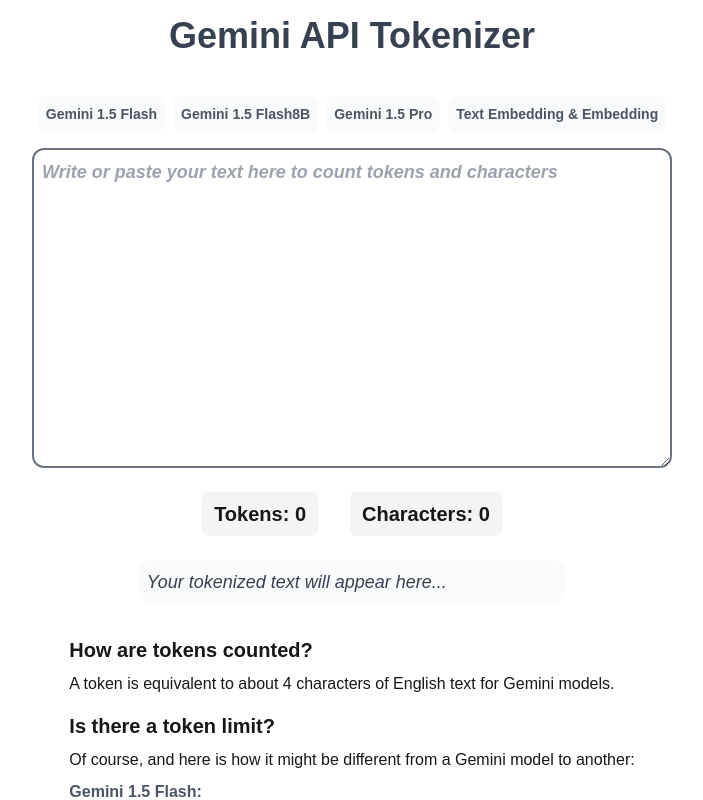
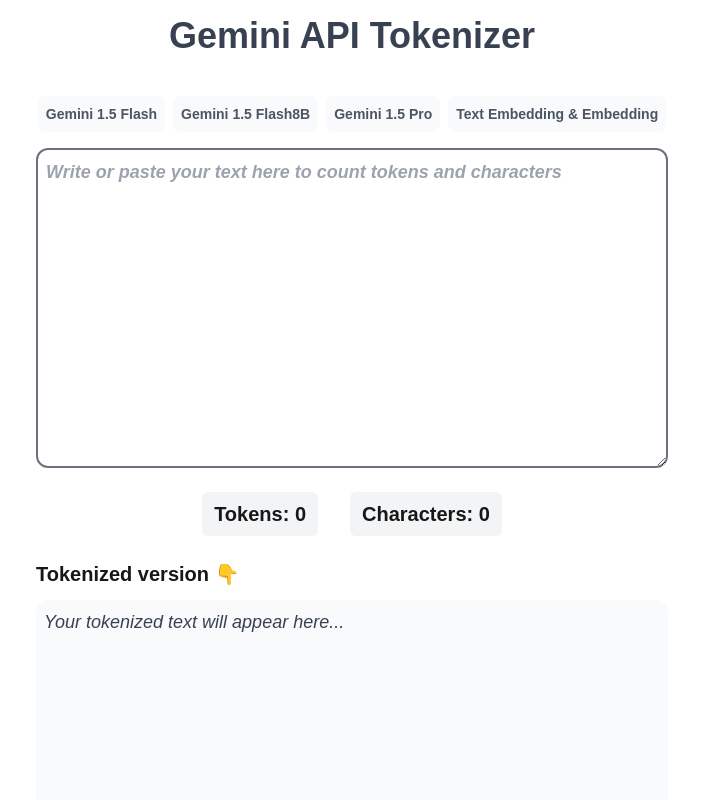
Before and after one commit to AmineAouragh/gemini-tokenizer, a Next.js app: page / in a window 1280 px wide. Shown: the top 800 px of the page, without its empty margins (288-991 px from the left). Built offline with nearby package versions, Linux system fonts and the light colour scheme.

Commit message:
improve tokenized text readability with background colors

```diff
--- a/pages/index.js
+++ b/pages/index.js
@@ -5,6 +5,15 @@
   const [ tokenCount, setTokenCount ] = useState(0)
   const [ characterCount, setCharacterCount ] = useState(0)
   const [ input, setInput ] = useState("")
+
+  const colors = [
+    'bg-red-200',
+    'bg-blue-200',
+    'bg-green-200',
+    'bg-yellow-200',
+    'bg-purple-200',
+    'bg-pink-200',
+  ]
 
   useEffect(() => {
     if (input.length > 0){
@@ -23,13 +32,22 @@
 
 
   function tokenizeText(text){
+    const tokens = text.match(/.{1,4}/g) || []
+    return tokens.map((token, index) => (
+      <span
+        key={index}
+        className={`px-1 ${colors[index % colors.length]} rounded-md mx-1`}
+      >
+        {token}
+      </span>
+    ));
     return text
       .replace(/(.{4})/g, '$1|') // Add '||' after every 4 characters
       .replace(/\|\|$/, ''); // Remove the last '||' if it exists
   }
 
   return (
-    <div className="w-full h-full flex flex-col justify-center items-center relative py-4">
+    <div className="w-full h-full flex flex-col justify-center items-center relative py-4 px-2">
       <h2 className="text-md text-gray-700 text-4xl font-bold mb-10">Gemini API Tokenizer</h2>
       <div className="flex flex-row items-center mb-4">
         <button type="button" className="bg-gray-50 hover:bg-gray-100 font-bold text-gray-600 hover:text-gray-700 px-2 py-2 text-sm rounded-lg mr-2">Gemini 1.5 Flash</button>
@@ -37,14 +55,17 @@
         <button type="button" className="bg-gray-50 hover:bg-gray-100 font-bold text-gray-600 hover:text-gray-700 px-2 py-2 text-sm rounded-lg mr-2">Gemini 1.5 Pro</button>
         <button type="button" className="bg-gray-50 hover:bg-gray-100 font-bold text-gray-600 hover:text-gray-700 px-2 py-2 text-sm rounded-lg">Text Embedding & Embedding</button>
       </div>
-      <textarea placeholder="Write or paste your text here to count tokens and characters" value={input} onChange={e => setInput(e.target.value)} className="w-full sm:w-3/4 md:w-2/3 xl:w-1/2 2xl:w-1/3 outline-none italic h-80 text-gray-700 font-semibold border-2 text-lg border-gray-500 rounded-xl p-2 mb-6">
+      <textarea placeholder="Write or paste your text here to count tokens and characters" value={input} onChange={e => setInput(e.target.value)} className="w-full focus:border-gray-900 sm:w-3/4 md:w-2/3 xl:w-1/2 2xl:w-1/3 outline-none italic h-80 text-gray-700 font-semibold border-2 text-lg border-gray-500 rounded-xl p-2 mb-6">
 
       </textarea>
       <div className="flex flex-row items-center justify-start">
         <p className="mr-8 text-xl bg-gray-100 font-semibold rounded-md px-3 py-2">Tokens: {tokenCount}</p>
         <p className="text-xl bg-gray-100 font-semibold rounded-md px-3 py-2">Characters: {characterCount}</p>
       </div>
-      <div id="tokenized_text" className="mt-6 w-1/3 h-auto p-2 bg-gray-50 rounded-xl">
+      <div className="flex flex-row justify-start w-full sm:w-3/4 md:w-2/3 xl:w-1/2 2xl:w-1/3">
+        <p className="mb-3 mt-6 text-xl font-bold">Tokenized version 👇</p>
+      </div>
+      <div id="tokenized_text" className="w-full sm:w-3/4 md:w-2/3 xl:w-1/2 2xl:w-1/3 h-80 overflow-auto p-2 bg-gray-50 rounded-xl">
        {
         input.length > 0
         ?
```
